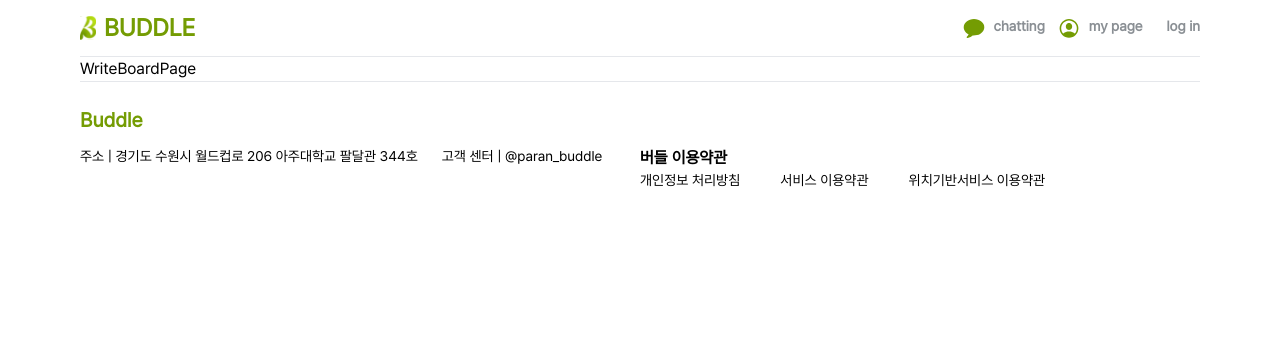
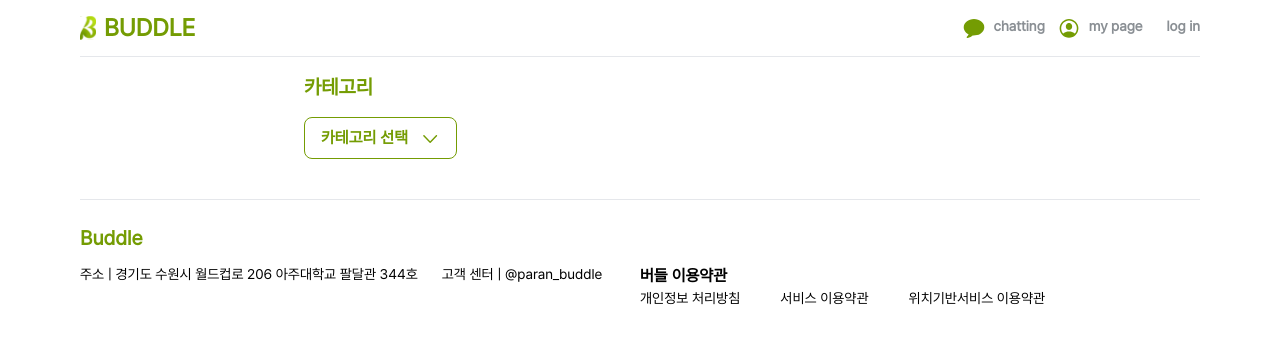
Before and after one commit to BuddlIes/FrontEnd, a React (Vite) app: page /main/write in a window 1280 px wide. Shown: the top 344 px of the page. Built offline with nearby package versions, Linux system fonts and the light colour scheme.

Commit message:
Feat: 글쓰기 페이지 카테고리 버튼 개발

```diff
--- /dev/null
+++ b/src/pages/WriteBoardPage/Component/ToggleBtn/index.jsx
@@ -0,0 +1,73 @@
+import React from "react";
+import downBtn from "./img/ic.svg";
+import { useState } from "react";
+function ToggleBtn(props) {
+  const [showMenu, setShowMenu] = useState(false);
+  const onClickHandler = (e) => {
+    setShowMenu(!showMenu);
+    console.log(`${showMenu}`);
+  };
+  return (
+    <div className="">
+      <div
+        className="flex gap-3 border border-1 max-w-fit border-main rounded-lg hover:cursor-pointer"
+        onClick={onClickHandler}
+      >
+        <div className=" text-main text-xs md:text-base font-semibold ml-4 my-2">
+          {props.name}
+        </div>
+        <img src={downBtn} className="mr-4" />
+      </div>
+
+      {/*toggle menu*/}
+      <div
+        className={`${
+          showMenu ? "block" : "hidden"
+        } z-50 fixed top-32 my-4 text-base list-none bg-white divide-y divide-gray-100 rounded-lg shadow text-center`}
+      >
+        <div className="px-4 py-3 ">
+          <ul className="py-4">
+            <li className="border-b-2 ">
+              <button
+                onClick={() => {
+                  setShowMenu(false);
+                }}
+              >
+                이동 봉사
+              </button>
+            </li>
+            <li>
+              <button
+                onClick={() => {
+                  setShowMenu(false);
+                }}
+              >
+                대필
+              </button>
+            </li>
+            <li>
+              <button
+                onClick={() => {
+                  setShowMenu(false);
+                }}
+              >
+                물품 요청
+              </button>
+            </li>
+            <li>
+              <button
+                onClick={() => {
+                  setShowMenu(false);
+                }}
+              >
+                기타
+              </button>
+            </li>
+          </ul>
+        </div>
+      </div>
+    </div>
+  );
+}
+
+export default ToggleBtn;
--- a/src/pages/WriteBoardPage/index.jsx
+++ b/src/pages/WriteBoardPage/index.jsx
@@ -1,7 +1,17 @@
 import React from "react";
+import ToggleBtn from "./Component/ToggleBtn";
 
 function WriteBoardPage() {
-  return <div>WriteBoardPage</div>;
+  return (
+    <div className="w-full">
+      <div className=" md:px-56">
+        <div className="text-main font-semibold text-xl my-4">카테고리</div>
+        <div className="mb-10">
+          <ToggleBtn name={"카테고리 선택"} />
+        </div>
+      </div>
+    </div>
+  );
 }
 
 export default WriteBoardPage;
```
Also changed, not shown: src/pages/WriteBoardPage/Component/ToggleBtn/img/ic.svg (added).
